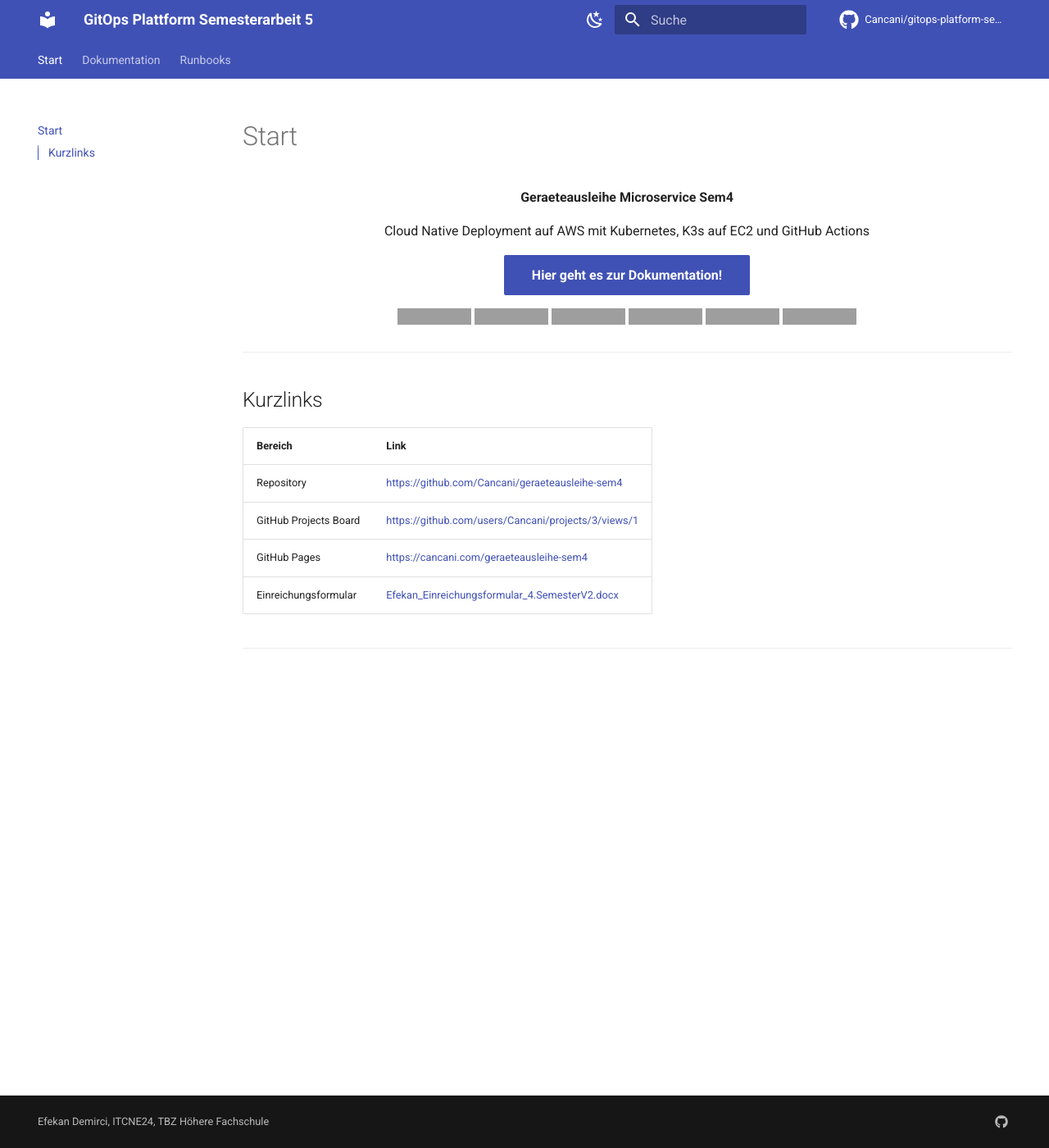
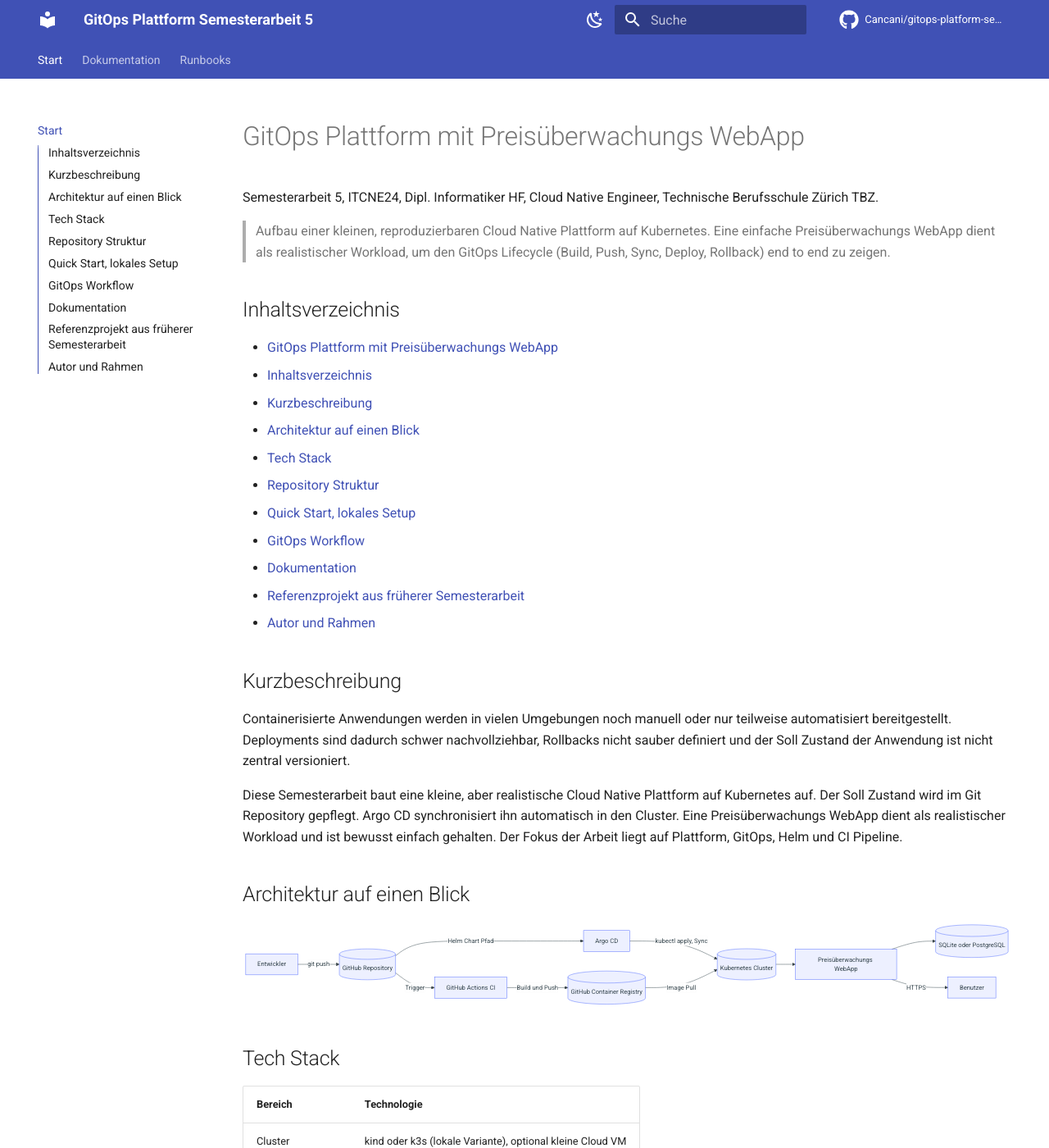
Before and after one commit to Cancani/gitops-platform-semesterarbeit5, an MkDocs documentation site: the page built from docs/index.md, in a window 1280 px wide and 1400 px high. Shown: the whole window at 82% size. Built offline with MkDocs 1.6.1 and Material for MkDocs 9.7.7, drawn with Linux system fonts in a browser that asks for light colours; comment, search, counter and statistics services are not loaded; some of the changed text lies outside the part shown; grey boxes are pictures that could not be loaded.

Commit message:
added initial index.md for gh-pages site

````diff
--- a/docs/index.md
+++ b/docs/index.md
@@ -1,30 +1,179 @@
-<p align="center"><strong>Geraeteausleihe Microservice Sem4</strong></p>
-<p align="center">Cloud Native Deployment auf AWS mit Kubernetes, K3s auf EC2 und GitHub Actions</p>
+# GitOps Plattform mit Preisüberwachungs WebApp
 
-<p align="center">
-  <a href="dokumentation/" class="md-button md-button--primary">
-    Hier geht es zur Dokumentation!
-  </a>
-</p>
+Semesterarbeit 5, ITCNE24, Dipl. Informatiker HF, Cloud Native Engineer, Technische Berufsschule Zürich TBZ.
 
-<p align="center">
-  <a href="https://python.org"><img src="https://img.shields.io/badge/Python-3.11-3776ab?style=for-the-badge&logo=python&logoColor=white"></a>
-  <a href="https://flask.palletsprojects.com"><img src="https://img.shields.io/badge/Flask-000000?style=for-the-badge&logo=flask&logoColor=white"></a>
-  <a href="https://docker.com"><img src="https://img.shields.io/badge/Docker-2496ed?style=for-the-badge&logo=docker&logoColor=white"></a>
-  <a href="https://kubernetes.io"><img src="https://img.shields.io/badge/Kubernetes-326ce5?style=for-the-badge&logo=kubernetes&logoColor=white"></a>
-  <a href="https://github.com/features/actions"><img src="https://img.shields.io/badge/GitHub_Actions-2088ff?style=for-the-badge&logo=githubactions&logoColor=white"></a>
-  <a href="https://aws.amazon.com"><img src="https://img.shields.io/badge/AWS-Cloud-ff9900?style=for-the-badge&logo=amazonaws&logoColor=white"></a>
-</p>
+> Aufbau einer kleinen, reproduzierbaren Cloud Native Plattform auf Kubernetes. Eine einfache Preisüberwachungs WebApp dient als realistischer Workload, um den GitOps Lifecycle (Build, Push, Sync, Deploy, Rollback) end to end zu zeigen.
 
----
 
-## Kurzlinks
 
-| Bereich | Link |
-| --- | --- |
-| Repository | [https://github.com/Cancani/geraeteausleihe-sem4](https://github.com/Cancani/geraeteausleihe-sem4) |
-| GitHub Projects Board | [https://github.com/users/Cancani/projects/3/views/1](https://github.com/users/Cancani/projects/3/views/1) |
-| GitHub Pages | [https://cancani.com/geraeteausleihe-sem4](https://cancani.com/geraeteausleihe-sem4) |
-| Einreichungsformular | [Efekan_Einreichungsformular_4.SemesterV2.docx](Efekan_Einreichungsformular_4.SemesterV2.docx) |
+## Inhaltsverzeichnis
 
----
+- [GitOps Plattform mit Preisüberwachungs WebApp](#gitops-plattform-mit-preisüberwachungs-webapp)
+  - [Inhaltsverzeichnis](#inhaltsverzeichnis)
+  - [Kurzbeschreibung](#kurzbeschreibung)
+  - [Architektur auf einen Blick](#architektur-auf-einen-blick)
+  - [Tech Stack](#tech-stack)
+  - [Repository Struktur](#repository-struktur)
+  - [Quick Start, lokales Setup](#quick-start-lokales-setup)
+  - [GitOps Workflow](#gitops-workflow)
+  - [Dokumentation](#dokumentation)
+  - [Referenzprojekt aus früherer Semesterarbeit](#referenzprojekt-aus-früherer-semesterarbeit)
+  - [Autor und Rahmen](#autor-und-rahmen)
+
+## Kurzbeschreibung
+
+Containerisierte Anwendungen werden in vielen Umgebungen noch manuell oder nur teilweise automatisiert bereitgestellt. Deployments sind dadurch schwer nachvollziehbar, Rollbacks nicht sauber definiert und der Soll Zustand der Anwendung ist nicht zentral versioniert.
+
+Diese Semesterarbeit baut eine kleine, aber realistische Cloud Native Plattform auf Kubernetes auf. Der Soll Zustand wird im Git Repository gepflegt. Argo CD synchronisiert ihn automatisch in den Cluster. Eine Preisüberwachungs WebApp dient als realistischer Workload und ist bewusst einfach gehalten. Der Fokus der Arbeit liegt auf Plattform, GitOps, Helm und CI Pipeline.
+
+## Architektur auf einen Blick
+
+```mermaid
+flowchart LR
+    Dev[Entwickler] -->|git push| Repo[(GitHub Repository)]
+    Repo -->|Trigger| CI[GitHub Actions CI]
+    CI -->|Build und Push| Reg[(GitHub Container Registry)]
+    Repo -->|Helm Chart Pfad| Argo[Argo CD]
+    Argo -->|kubectl apply, Sync| K8s[(Kubernetes Cluster)]
+    Reg -->|Image Pull| K8s
+    K8s --> App[Preisüberwachungs WebApp]
+    App --> DB[(SQLite oder PostgreSQL)]
+    App -->|HTTPS| User[Benutzer]
+```
+
+
+## Tech Stack
+
+| Bereich | Technologie |
+|---------|-------------|
+| Cluster | kind oder k3s (lokale Variante), optional kleine Cloud VM |
+| Orchestrierung | Kubernetes |
+| Paketierung | Helm |
+| GitOps | Argo CD |
+| CI Pipeline | GitHub Actions |
+| Container Build | Docker |
+| Registry | GitHub Container Registry (ghcr.io) |
+| Backend | Python (Flask oder FastAPI) |
+| Frontend | minimales HTML, optional kleines JS Framework |
+| Datenbank | SQLite (Default) oder PostgreSQL |
+| Job Scheduling | Kubernetes CronJob für regelmässigen Preisabruf |
+| Quelle Preisdaten | öffentliche Preis API oder Testdaten als Fallback |
+
+## Repository Struktur
+
+```
+.
+├── README.md                       # Dieses Dokument
+├── docs/                           # Projektdokumentation, Diagramme, Screenshots
+│   ├── SEMESTERARBEIT.md           # Hauptdokument der Semesterarbeit
+│   ├── runbooks/                   # Betriebsanleitungen
+│   ├── architektur/                # Diagramme
+│   └── screenshots/                # Nachweise und Belege
+├── app/
+│   ├── backend/                    # Python Service: API, Preisabruf, DB Zugriff
+│   └── frontend/                   # einfache Weboberfläche
+├── docker/
+│   ├── Dockerfile                  # Image Definition WebApp
+│   └── docker-compose.yml          # lokale Entwicklung ohne Kubernetes
+├── helm/
+│   └── price-watch/                # Helm Chart der WebApp
+│       ├── Chart.yaml
+│       ├── values.yaml
+│       └── templates/
+├── k8s/                            # ergänzende Manifeste, falls nicht in Helm
+├── argocd/
+│   ├── app-of-apps.yaml            # optional
+│   └── price-watch-app.yaml        # Argo CD Application Definition
+├── .github/
+│   └── workflows/
+│       ├── ci.yaml                 # Build und Push in Registry
+│       └── lint.yaml               # Helm Lint, Manifest Validierung
+├── tests/
+│   └── ...                         # Unit Tests, Smoke Tests, Testdaten
+└── scripts/
+    ├── setup-cluster.sh            # kind oder k3s aufsetzen
+    └── bootstrap-argocd.sh         # Argo CD installieren und initiale App anlegen
+```
+
+## Quick Start, lokales Setup
+
+Voraussetzungen: Docker, kubectl, Helm, Argo CD CLI optional, Git, Visual Studio Code.
+
+```bash
+# 1. Repository klonen
+git clone https://github.com/<user>/gitops-platform-semesterarbeit.git
+cd gitops-platform-semesterarbeit
+
+# 2. lokalen Cluster bauen
+./scripts/setup-cluster.sh           # erstellt kind oder k3s Cluster
+kubectl cluster-info
+
+# 3. Argo CD installieren und initiale Application erstellen
+./scripts/bootstrap-argocd.sh
+kubectl -n argocd get pods
+kubectl -n argocd port-forward svc/argocd-server 8080:443
+
+# 4. Status prüfen
+kubectl get applications -n argocd
+kubectl get pods -n price-watch
+```
+
+Eine vollständige Schritt für Schritt Anleitung mit Screenshots befindet sich im Runbook [docs/runbooks/01_plattform_initial_setup.md](docs/runbooks/01_plattform_initial_setup.md).
+
+## GitOps Workflow
+
+Änderungen am Deployment erfolgen ausschliesslich über Commits im Git Repository. Es wird nicht direkt im Cluster konfiguriert.
+
+```mermaid
+sequenceDiagram
+    autonumber
+    participant Dev as Entwickler
+    participant Git as GitHub
+    participant CI as GitHub Actions
+    participant Reg as GHCR
+    participant Argo as Argo CD
+    participant K8s as Kubernetes
+
+    Dev->>Git: git push (Code oder Helm Werte)
+    Git->>CI: trigger workflow
+    CI->>CI: Build, Test, Lint
+    CI->>Reg: docker push image:tag
+    CI->>Git: commit Image Tag in values.yaml (optional)
+    Argo->>Git: poll oder webhook
+    Argo->>K8s: apply Manifeste aus Helm Chart
+    K8s->>Reg: pull image
+    K8s-->>Argo: Status Healthy
+    Argo-->>Dev: sichtbar im Argo CD UI
+```
+
+## Dokumentation
+
+
+
+| Dokument | Inhalt |
+|----------|--------|
+| [dokumentation.md](docs/dokumentation.md) | Hauptdokument, alle Kapitel von Management Summary bis Reflexion |
+| [runbooks/01_plattform_initial_setup.md](docs/runbooks/01_plattform_initial_setup.md) | Cluster und Argo CD initial aufbauen |
+| [runbooks/02_neue_version_deployen.md](docs/runbooks/02_neue_version_deployen.md) | Standard GitOps Release Workflow |
+| [runbooks/03_rollback_release.md](docs/runbooks/03_rollback_release.md) | Rollback eines fehlerhaften Releases |
+
+## Referenzprojekt aus früherer Semesterarbeit
+
+Die 4. Semesterarbeit ist als Referenzprojekt verlinkt und dient als Nachweis für vorhandene Erfahrung mit strukturierter Projektdokumentation, CI/CD, Docker und Microservice Architektur.
+
+- Dokumentation: https://cancani.com/geraeteausleihe-sem4/dokumentation/
+- Projektseite: https://cancani.com/geraeteausleihe-sem4
+
+Die neue Semesterarbeit ist keine Wiederholung, sondern eine fachliche Erweiterung in Richtung Kubernetes, GitOps, Helm, Argo CD und Cloud Native Plattform Engineering. Details und Lerntransfer siehe [docs/SEMESTERARBEIT.md, Kapitel 12](docs/SEMESTERARBEIT.md#12-lerntransfer-aus-früherer-semesterarbeit).
+
+## Autor und Rahmen
+
+| Feld | Wert |
+|------|------|
+| Autor | Efekan Demirci |
+| Klasse | ITCNE24 |
+| Schule | Technische Berufsschule Zürich TBZ, Höhere Fachschule |
+| Semester | 5 |
+| Fachexperte IaCA, CNC, CNA | Marcel Bernet |
+| Fachexperte PRJ | Thanam Pangri |
+| Module | Projektmanagement, IaCA, CNC und CNA, optional DevOps |
````
